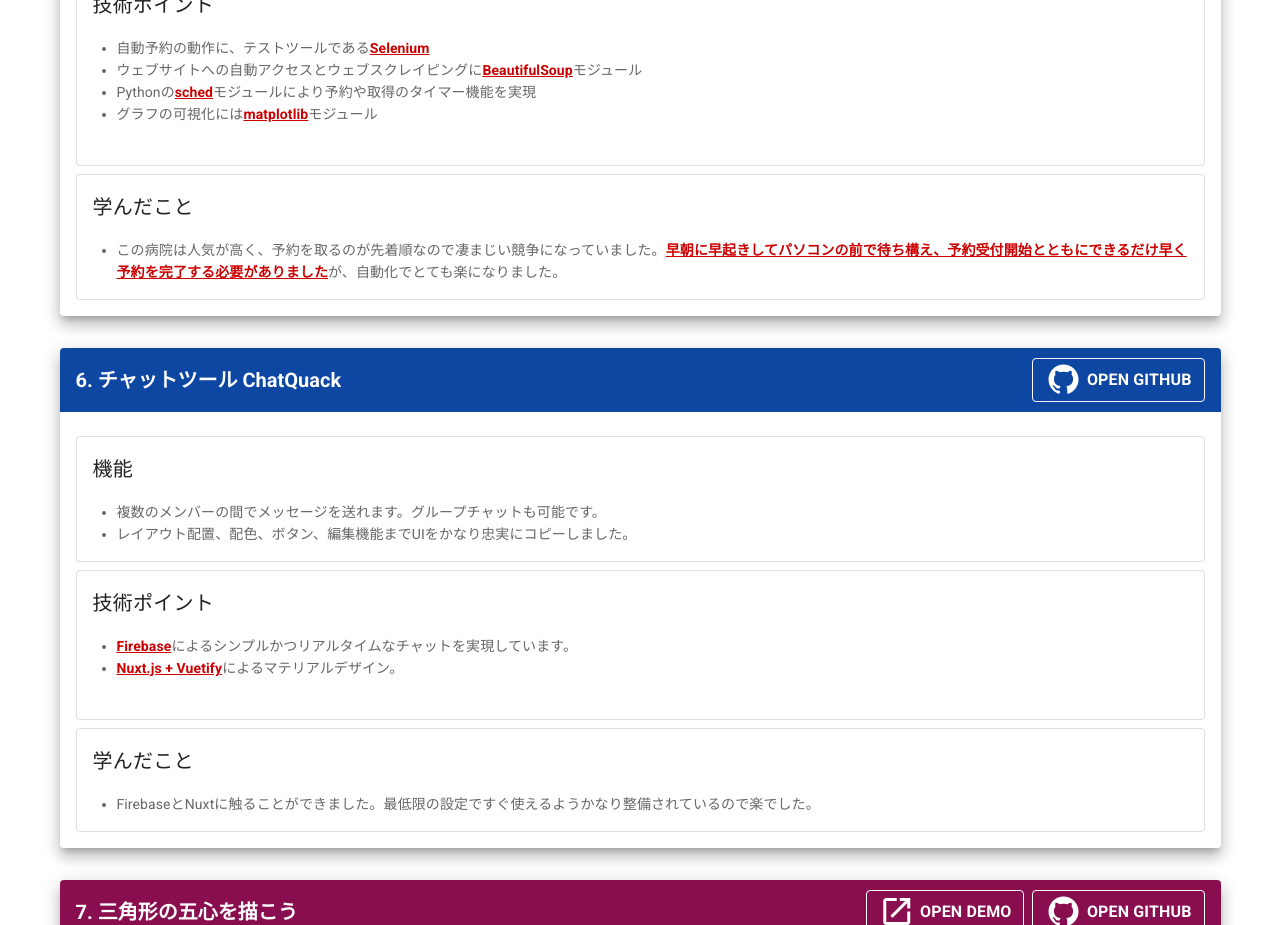
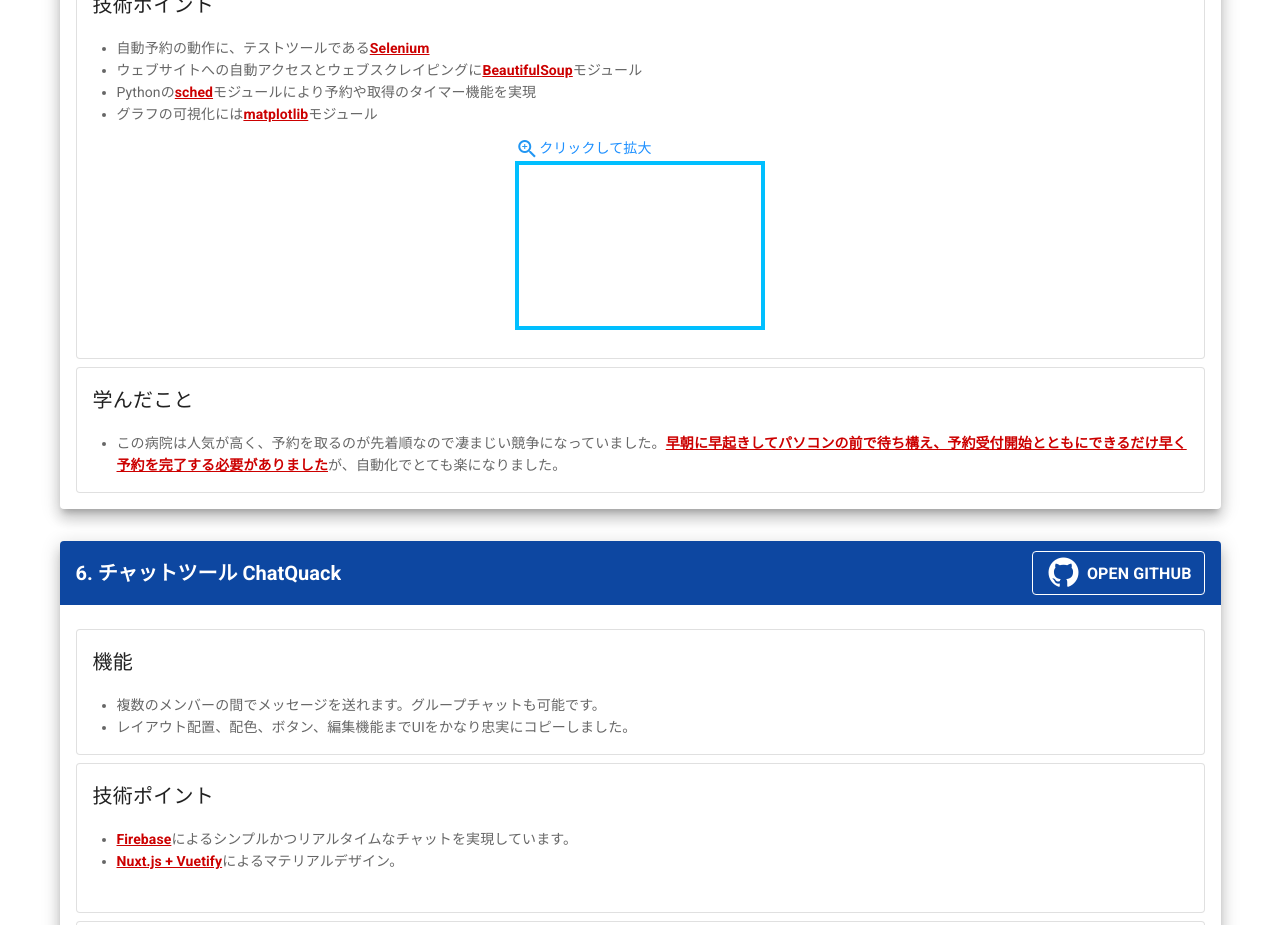
Before and after one commit to azureleaf/azureleaf.github.io, a Vue app: page /#/ in a window 1280 px wide. Shown: the part 5520-6445 px from the top of the page. Built offline with nearby package versions, Linux system fonts and the light colour scheme.

Commit message:
feat: Show demo videos for hospital reservation

```diff
--- a/src/components/ImageDialog.vue
+++ b/src/components/ImageDialog.vue
@@ -5,9 +5,21 @@
         ><v-icon color="blue">mdi-magnify-plus-outline</v-icon
         >クリックして拡大</span
       >
-      <v-img :src="uri" v-on="on" width="350" class="imgBorder"></v-img>
+      <v-img :src="thumbnail" v-on="on" width="350" class="imgBorder"></v-img>
     </template>
-    <v-img :src="uri"></v-img>
+    <video
+      v-if="isMp4"
+      id="demo"
+      width="560"
+      height="600"
+      controls
+      autoplay
+      style="margin: 0 auto; background-color: black;"
+    >
+      <source :src="uri" type="video/mp4" />
+      Your browser does not support the video tag.
+    </video>
+    <v-img v-else :src="uri"></v-img>
   </v-dialog>
 </template>
 <script>
@@ -17,6 +29,18 @@
     return {
       isDialogOpen: false
     };
+  },
+  computed: {
+    isMp4() {
+      return this.uri.endsWith(".mp4");
+    },
+    thumbnail() {
+      if (this.isMp4) {
+        return "video-thumbnail.png";
+      } else {
+        return this.uri;
+      }
+    }
   }
 };
 </script>
--- a/src/views/Projects.vue
+++ b/src/views/Projects.vue
@@ -350,6 +350,7 @@
             "<u>混雑状況の傾向を可視化</u>: 上記のプログラムで溜めたデータを集計し、毎日どれくらいの速度で診察が進むのかをざっとグラフに図示します。"
           ],
           funcImg: "",
+          techImgs: ["./hospital_reserve.mp4"],
           techs: [
             "自動予約の動作に、テストツールである<u>Selenium</u>",
             "ウェブサイトへの自動アクセスとウェブスクレイピングに<u>BeautifulSoup</u>モジュール",
```
Also changed, not shown: public/video-thumbnail.png (added), 1 other file (tests, documents, lock files or other folders).
